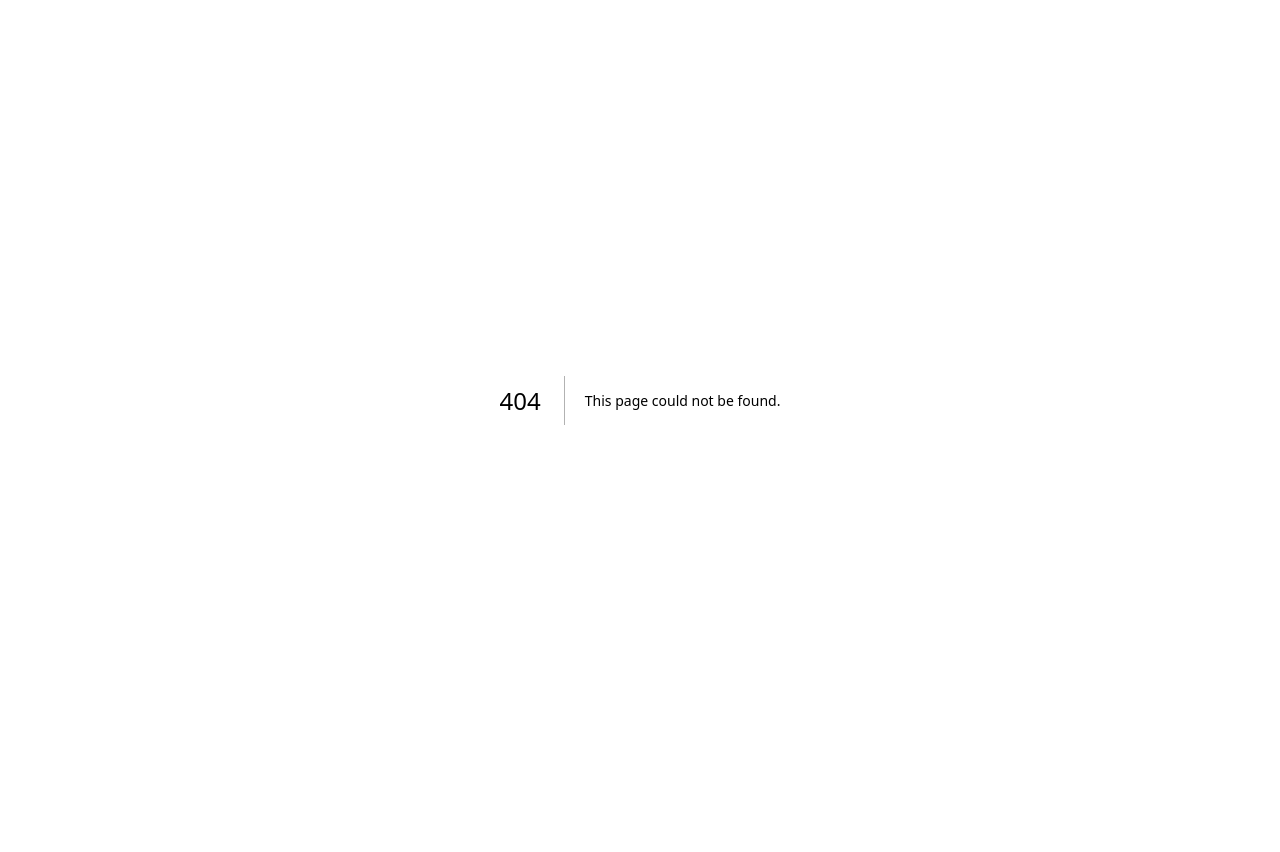
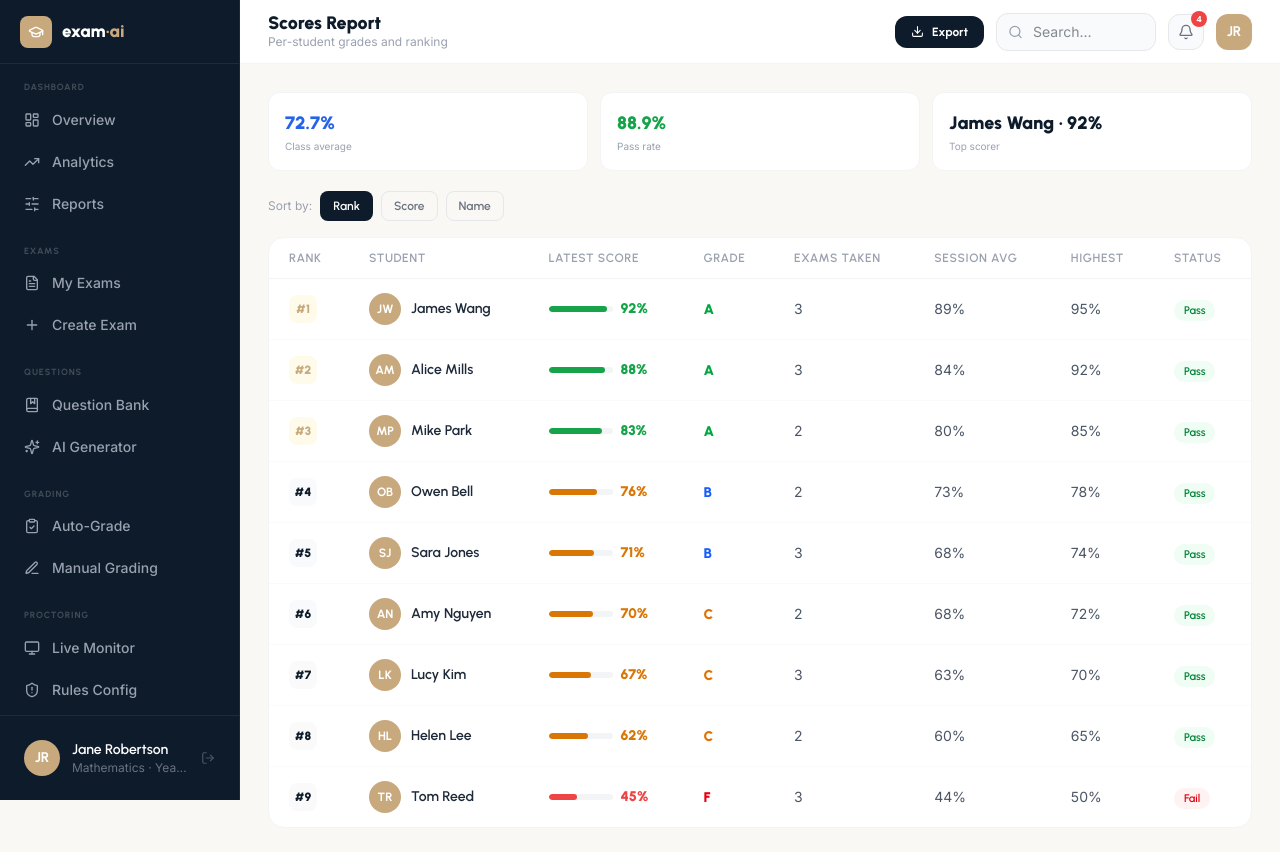
Before and after one commit to phornsinet1302/online_exam, a Next.js app in the folder frontend/: page /dashboard/reports/scores in a window 1280 px wide. Before the commit this address had no page. Shown: the top 852 px of the page. Before the commit the page ends 800 px from the top, so only its background shows below. Built offline with nearby package versions, Linux system fonts and the light colour scheme.

Commit message:
Add teacher scores report screen route

```diff
--- /dev/null
+++ b/frontend/src/app/(dashboard)/dashboard/reports/scores/page.tsx
@@ -0,0 +1,5 @@
+import { ScoresReport } from "../../../../App";
+
+export default function ScoresReportPage() {
+  return <ScoresReport />;
+}
```
